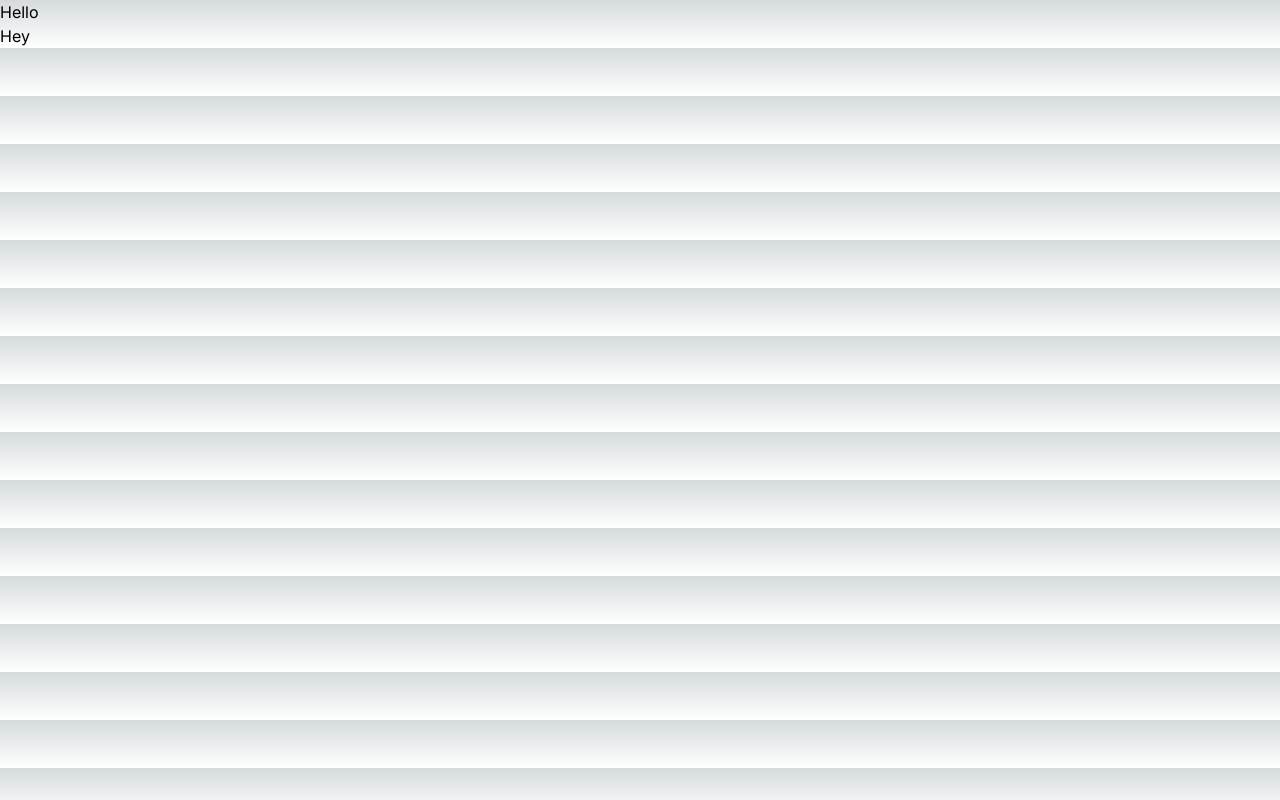
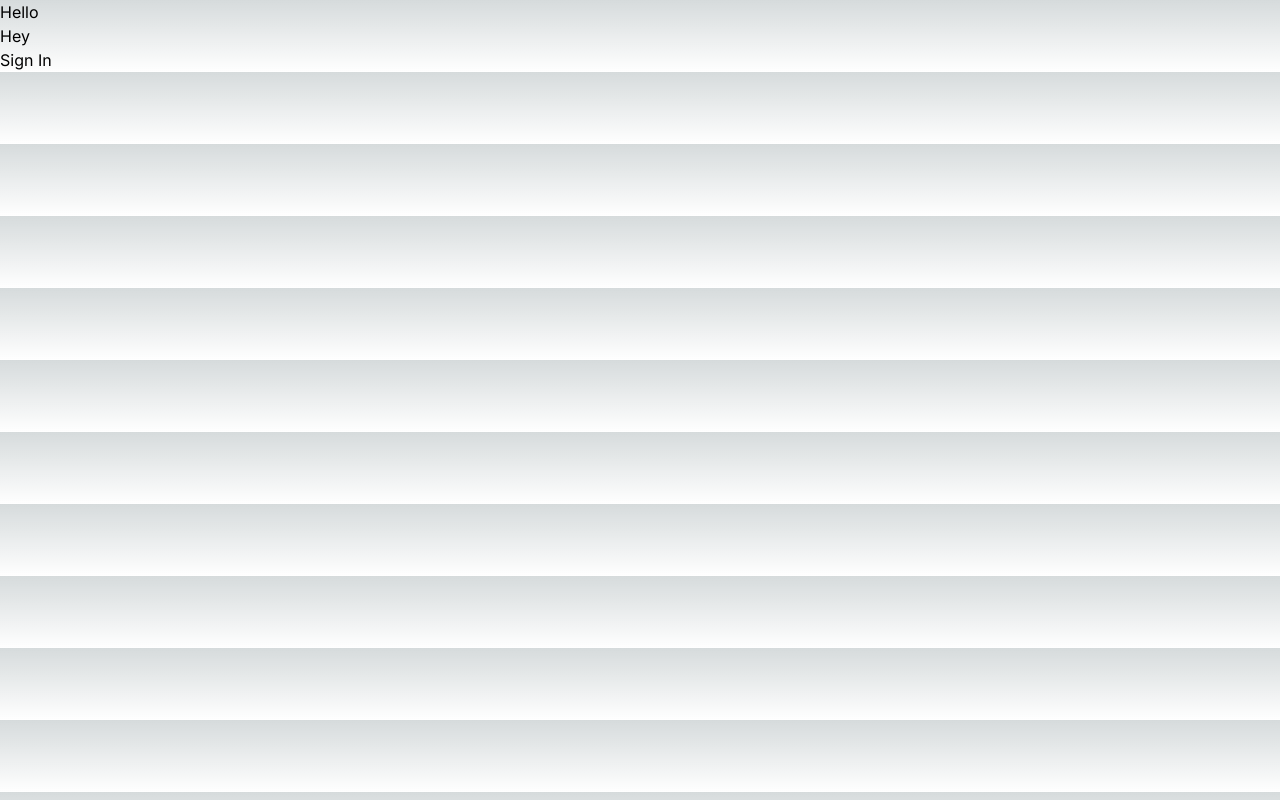
Before and after one commit to Yash981/practice-github, a Next.js app: page / in a window 1280 px wide. Built offline with nearby package versions, Linux system fonts and the light colour scheme.

Commit message:
Add feature to feature-branch-1

```diff
--- a/app/page.tsx
+++ b/app/page.tsx
@@ -1,3 +1,4 @@
+import SignIn from "@/components/sign-in";
 import Image from "next/image";
 
 export default function Home() {
@@ -5,6 +6,7 @@ export default function Home() {
     <main>
       <h1>Hello</h1>
       <p>Hey</p>
+      <SignIn/>
     </main>
   );
 }
--- /dev/null
+++ b/components/sign-in.tsx
@@ -0,0 +1,9 @@
+const SignIn = () => {
+    return (
+        <>
+        <h1>Sign In</h1>
+        </>
+     );
+}
+
+export default SignIn;
```
